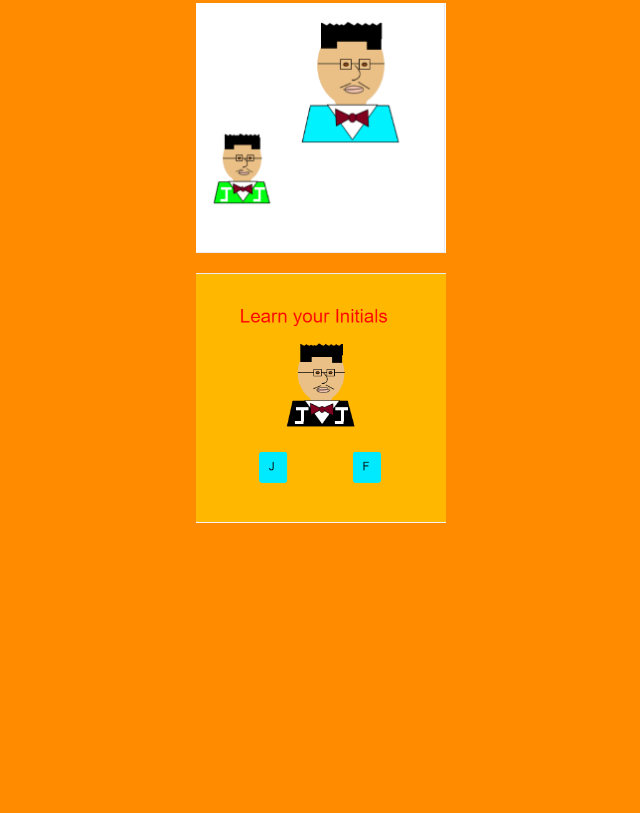
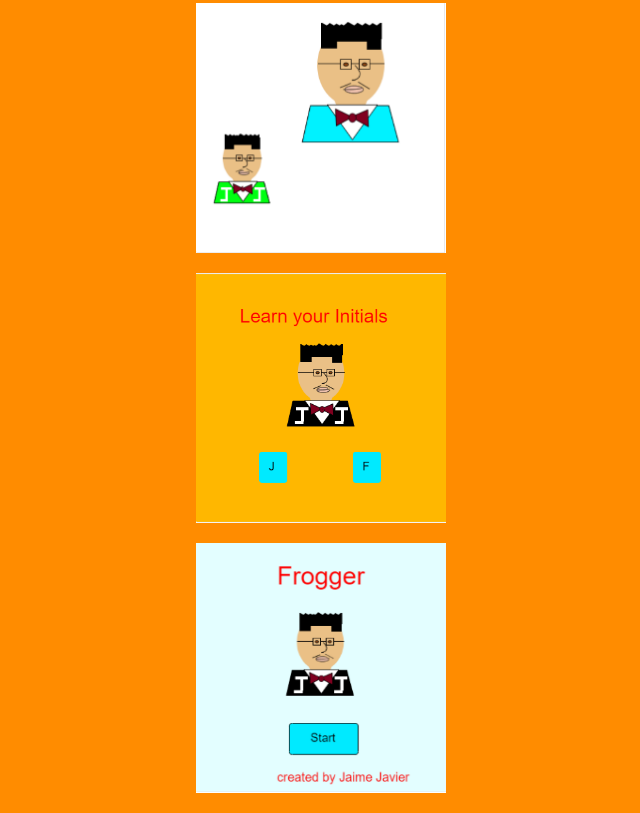
Before and after one commit to jaimex02/jaimex02.github.io, a plain HTML site: page javascripts.html in a window 1280 px wide. Shown: the part 2541-3354 px from the top of the page, without its empty margins (319-959 px from the left). Before the commit the page ends 3084 px from the top, so only its background shows below. Drawn offline with Linux system fonts and the light colour scheme.

Commit message:
Update javascripts.html

```diff
--- a/javascripts.html
+++ b/javascripts.html
@@ -37,6 +37,7 @@
         <p><td class="nav-td"><a href="https://www.khanacademy.org/computer-programming/javier_bitmoji_line/5038993133240320"><img src="javier_bitmoji_line.png"></a></td></p>
         <p><td class="nav-td"><a href="https://www.khanacademy.org/computer-programming/javier_object/5481323063377920"><img src="javier_object.png"></a></td></p>
         <p><td class="nav-td"><a href="https://www.khanacademy.org/computer-programming/javier_educationalapp/5581857472610304"><img src="javier_EducationalApp.png"></a></td></p>
+        <p><td class="nav-td"><a href="https://www.khanacademy.org/computer-programming/javier_frogger/5362843901198336"><img src="javier_Frogger.png"></a></td></p>
      </tr>
  </thead>
 
```
